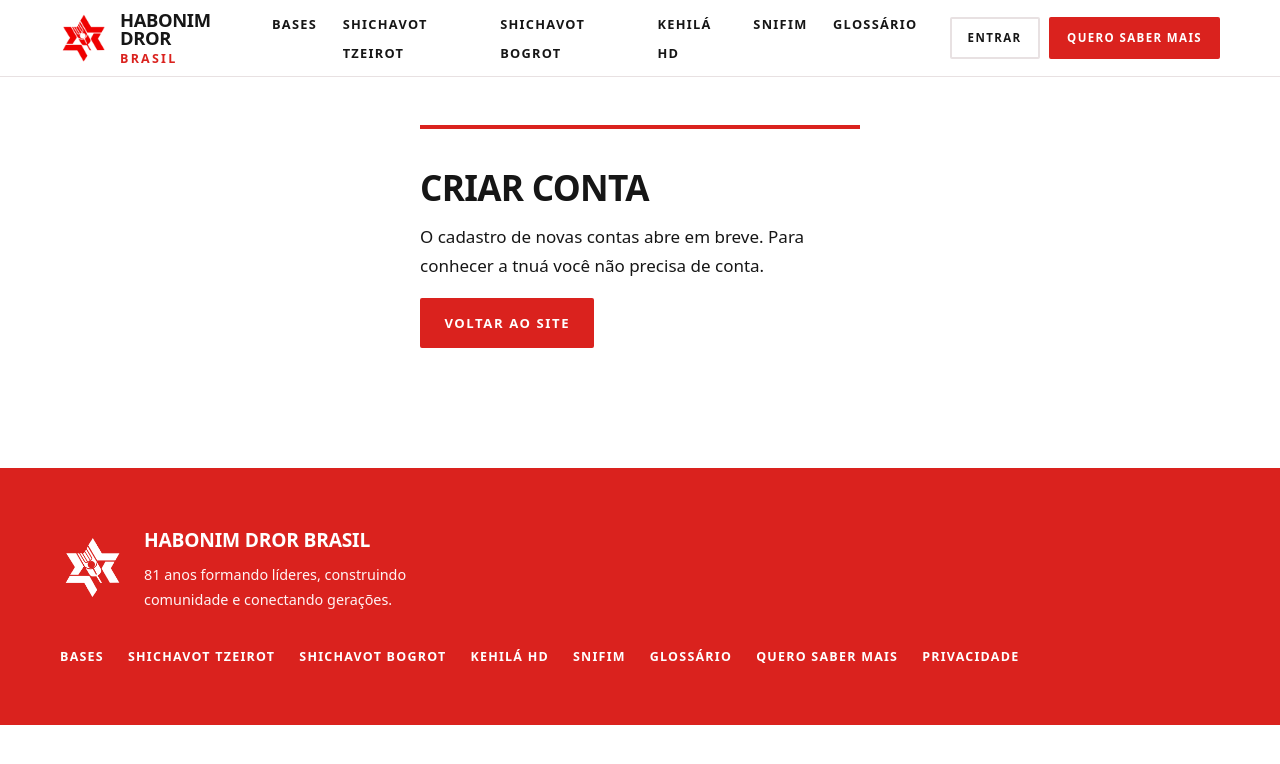
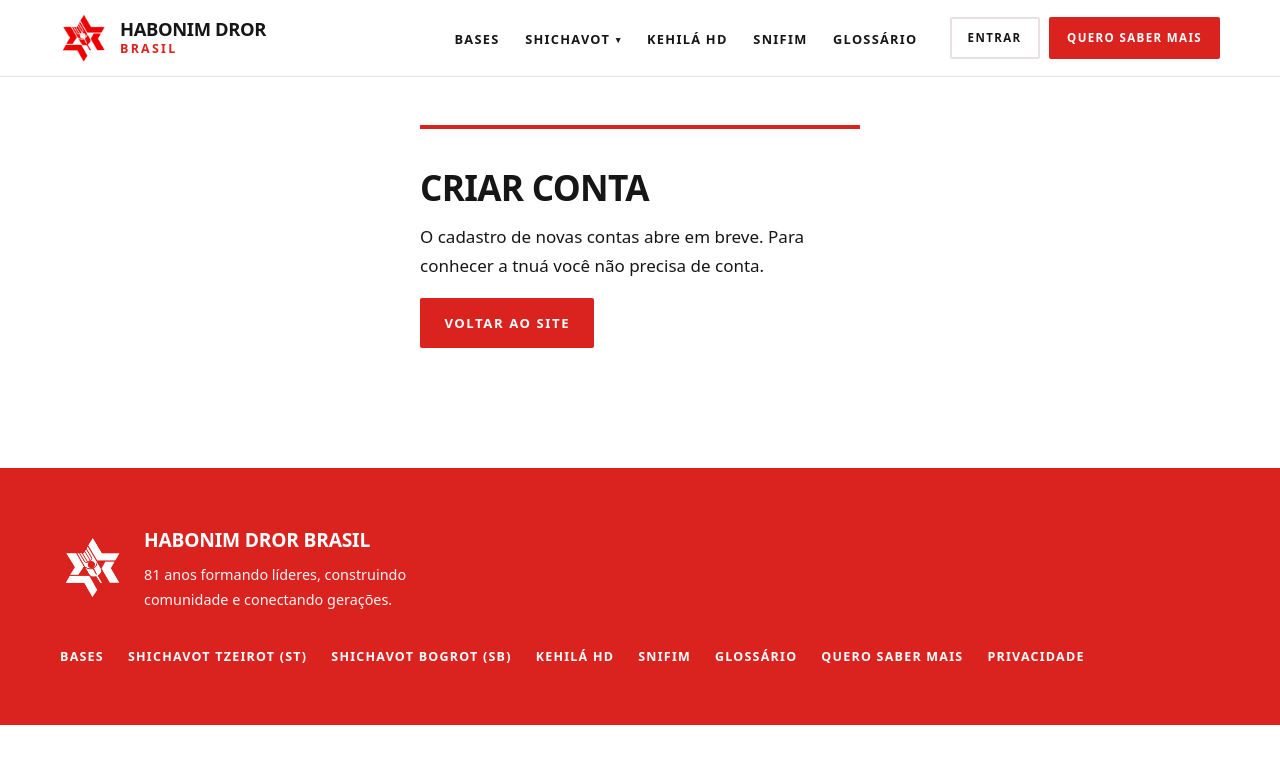
Before and after one commit to Egurt-0/habonim-dror-brasil, a Django app: page /contas/cadastro/ in a window 1280 px wide. Shown: the top 764 px of the page. Run offline with Django 5.2, Linux system fonts and the light colour scheme; data comes from the database, SQL or seed files in the repository.

Commit message:
Menu: Shichavot Tzeirot e Bogrot juntas num submenu
"Shichavot" abre Tzeirot (ST) e Bogrot (SB) com o mouse, clique, toque ou Enter;
fecha com Esc, clique fora ou Tab para fora. No celular fica sempre aberto,
recuado. O menu vira lista de dicionarios (item com "filhos" = submenu).

Co-Authored-By: Claude Opus 5.5 <noreply@anthropic.com>

```diff
--- a/apps/core/context_processors.py
+++ b/apps/core/context_processors.py
@@ -25,16 +25,32 @@ def logos():
     }
 
 
+def _item(rotulo, url, request):
+    return {"rotulo": rotulo, "url": url, "atual": request.path == url}
+
+
+def menu(request):
+    """Menu do topo (e do rodapé). Item com "filhos" vira submenu: o rótulo abre a lista."""
+    shichavot = [
+        _item("Tzeirot (ST)", reverse("movimento:st"), request),
+        _item("Bogrot (SB)", reverse("movimento:sb"), request),
+    ]
+    return [
+        _item("Bases", reverse("movimento:bases"), request),
+        {
+            "rotulo": "Shichavot",
+            "filhos": shichavot,
+            "atual": any(filho["atual"] for filho in shichavot),
+        },
+        _item("Kehilá HD", reverse("movimento:kehila"), request),
+        _item("Snifim", reverse("snifim:lista"), request),
+        _item("Glossário", reverse("glossario:lista"), request),
+    ]
+
+
 def site(request):
     return {
-        "menu": [
-            ("Bases", reverse("movimento:bases")),
-            ("Shichavot Tzeirot", reverse("movimento:st")),
-            ("Shichavot Bogrot", reverse("movimento:sb")),
-            ("Kehilá HD", reverse("movimento:kehila")),
-            ("Snifim", reverse("snifim:lista")),
-            ("Glossário", reverse("glossario:lista")),
-        ],
+        "menu": menu(request),
         "ja_escolheu_entrada": ja_escolheu_entrada(request),
         "slogan": blocos("slogan")["slogan"].titulo or com_anos(SLOGAN_PADRAO),
         "anos_de_movimento": anos_de_movimento(),
--- a/static/css/site.css
+++ b/static/css/site.css
@@ -102,6 +102,27 @@ a:hover { color: var(--vermelho-escuro); }
 .menu ul a::after { content: ""; position: absolute; left: 0; right: 100%; bottom: -6px; height: 2px; background: var(--vermelho); transition: right 0.2s; }
 .menu ul a:hover::after, .menu ul a[aria-current="page"]::after { right: 0; }
 .menu ul a[aria-current="page"] { color: var(--vermelho); }
+/* Submenu (ex.: Shichavot → Tzeirot / Bogrot): abre com o mouse por cima ou com o botão
+   (clique, toque, Enter); o site.js controla o aria-expanded */
+.menu__grupo { position: relative; }
+.menu__grupo-botao {
+  display: inline-flex; align-items: center; gap: 0.35rem; padding: 0; border: 0; background: none; cursor: pointer;
+  font: inherit; font-weight: 600; font-size: 0.8rem; text-transform: uppercase; letter-spacing: 0.1em; color: var(--texto);
+}
+.menu__grupo-botao:hover, .menu__grupo--atual .menu__grupo-botao { color: var(--vermelho); }
+.menu__seta { font-size: 0.7em; transition: transform 0.2s; }
+.menu .submenu {
+  position: absolute; top: calc(100% + 0.9rem); left: -1rem; z-index: 11;
+  display: none; flex-direction: column; gap: 0; min-width: 13rem; padding: 0.4rem 0;
+  background: var(--branco); border-top: 3px solid var(--vermelho); box-shadow: 0 10px 24px rgb(0 0 0 / 0.12);
+}
+/* Faixa invisível entre o botão e a caixa, para o mouse não "cair" no caminho */
+.menu .submenu::before { content: ""; position: absolute; left: 0; right: 0; top: -1.2rem; height: 1.2rem; }
+.menu__grupo:hover .submenu, .menu__grupo.aberto .submenu { display: flex; }
+.menu__grupo:hover .menu__seta, .menu__grupo.aberto .menu__seta { transform: rotate(180deg); }
+.menu .submenu a { display: block; padding: 0.6rem 1rem; white-space: nowrap; }
+.menu .submenu a::after { display: none; }
+.menu .submenu a:hover, .menu .submenu a[aria-current="page"] { color: var(--vermelho); background: var(--vermelho-claro); }
 .menu__acoes { display: flex; align-items: center; gap: 0.6rem; }
 .menu__acoes form { margin: 0; }
 .menu__acoes .botao { padding: 0.6rem 1rem; font-size: 0.72rem; }
@@ -124,6 +145,13 @@ a:hover { color: var(--vermelho-escuro); }
   .menu ul { flex-direction: column; gap: 0; }
   .menu ul a { display: block; padding: 0.75rem 0; font-size: 0.95rem; border-bottom: 1px solid var(--borda); }
   .menu ul a::after { display: none; }
+  /* No celular o submenu fica sempre aberto, recuado embaixo do rótulo */
+  .menu__grupo-botao { width: 100%; padding: 0.75rem 0; font-size: 0.95rem; border-bottom: 1px solid var(--borda); cursor: default; pointer-events: none; }
+  .menu__seta { display: none; }
+  .menu .submenu { display: flex; position: static; min-width: 0; padding: 0; border: 0; box-shadow: none; background: none; }
+  .menu .submenu::before { display: none; }
+  .menu .submenu a { padding: 0.65rem 0 0.65rem 1.25rem; white-space: normal; }
+  .menu .submenu a:hover, .menu .submenu a[aria-current="page"] { background: none; }
   .menu__acoes { flex-wrap: wrap; }
 }
 
--- a/static/js/site.js
+++ b/static/js/site.js
@@ -24,6 +24,38 @@ document.addEventListener("DOMContentLoaded", () => {
       }
     });
   }
+
+  // Submenus (ex.: Shichavot): o botão abre e fecha (clique, toque, Enter); Esc, clique fora
+  // ou Tab para fora fecham. Passar o mouse por cima abre só com CSS.
+  const grupos = document.querySelectorAll(".menu__grupo");
+  const fecharGrupo = (grupo) => {
+    grupo.classList.remove("aberto");
+    grupo.querySelector(".menu__grupo-botao").setAttribute("aria-expanded", "false");
+  };
+  grupos.forEach((grupo) => {
+    const botaoGrupo = grupo.querySelector(".menu__grupo-botao");
+    botaoGrupo.addEventListener("click", () => {
+      const aberto = grupo.classList.toggle("aberto");
+      botaoGrupo.setAttribute("aria-expanded", String(aberto));
+    });
+    grupo.addEventListener("focusout", (evento) => {
+      if (!grupo.contains(evento.relatedTarget)) fecharGrupo(grupo);
+    });
+  });
+  document.addEventListener("click", (evento) => {
+    grupos.forEach((grupo) => {
+      if (!grupo.contains(evento.target)) fecharGrupo(grupo);
+    });
+  });
+  document.addEventListener("keydown", (evento) => {
+    if (evento.key !== "Escape") return;
+    grupos.forEach((grupo) => {
+      if (grupo.classList.contains("aberto")) {
+        fecharGrupo(grupo);
+        grupo.querySelector(".menu__grupo-botao").focus();
+      }
+    });
+  });
 
   // Fotos do fundo da home: troca suave a cada 7 segundos (se houver mais de uma).
   const fotos = document.querySelectorAll(".hero__foto");
--- a/templates/base.html
+++ b/templates/base.html
@@ -26,6 +26,7 @@
   <noscript><style>
     /* Sem JavaScript o botão "Menu" não funciona: no celular, o menu fica sempre aberto. */
     .topo__menu-botao { display: none !important; }
+    .menu__grupo:focus-within .submenu { display: flex; }
     @media (max-width: 1060px) {
       .topo__barra { flex-wrap: wrap; padding-bottom: 1rem; }
       .menu { display: flex; position: static; padding: 0; border: 0; width: 100%; }
@@ -52,8 +53,21 @@
 
       <nav id="menu-principal" class="menu" aria-label="Principal">
         <ul>
-          {% for rotulo, url in menu %}
-            <li><a href="{{ url }}"{% if request.path == url %} aria-current="page"{% endif %}>{{ rotulo }}</a></li>
+          {% for item in menu %}
+            {% if item.filhos %}
+              <li class="menu__grupo{% if item.atual %} menu__grupo--atual{% endif %}">
+                <button type="button" class="menu__grupo-botao" aria-expanded="false" aria-controls="submenu-{{ forloop.counter }}">
+                  {{ item.rotulo }} <span class="menu__seta" aria-hidden="true">▾</span>
+                </button>
+                <ul class="submenu" id="submenu-{{ forloop.counter }}">
+                  {% for filho in item.filhos %}
+                    <li><a href="{{ filho.url }}"{% if filho.atual %} aria-current="page"{% endif %}>{{ filho.rotulo }}</a></li>
+                  {% endfor %}
+                </ul>
+              </li>
+            {% else %}
+              <li><a href="{{ item.url }}"{% if item.atual %} aria-current="page"{% endif %}>{{ item.rotulo }}</a></li>
+            {% endif %}
           {% endfor %}
         </ul>
         <div class="menu__acoes">
@@ -92,7 +106,7 @@
       </div>
       <nav aria-label="Rodapé">
         <ul>
-          {% for rotulo, url in menu %}<li><a href="{{ url }}">{{ rotulo }}</a></li>{% endfor %}
+          {% for item in menu %}{% if item.filhos %}{% for filho in item.filhos %}<li><a href="{{ filho.url }}">{{ item.rotulo }} {{ filho.rotulo }}</a></li>{% endfor %}{% else %}<li><a href="{{ item.url }}">{{ item.rotulo }}</a></li>{% endif %}{% endfor %}
           <li><a href="{% url 'snifim:saber_mais' %}">Quero saber mais</a></li>
           <li><a href="{% url 'core:privacidade' %}">Privacidade</a></li>
         </ul>
```
Also changed, not shown: apps/core/tests/test_paginas.py (+12 -0 lines).
